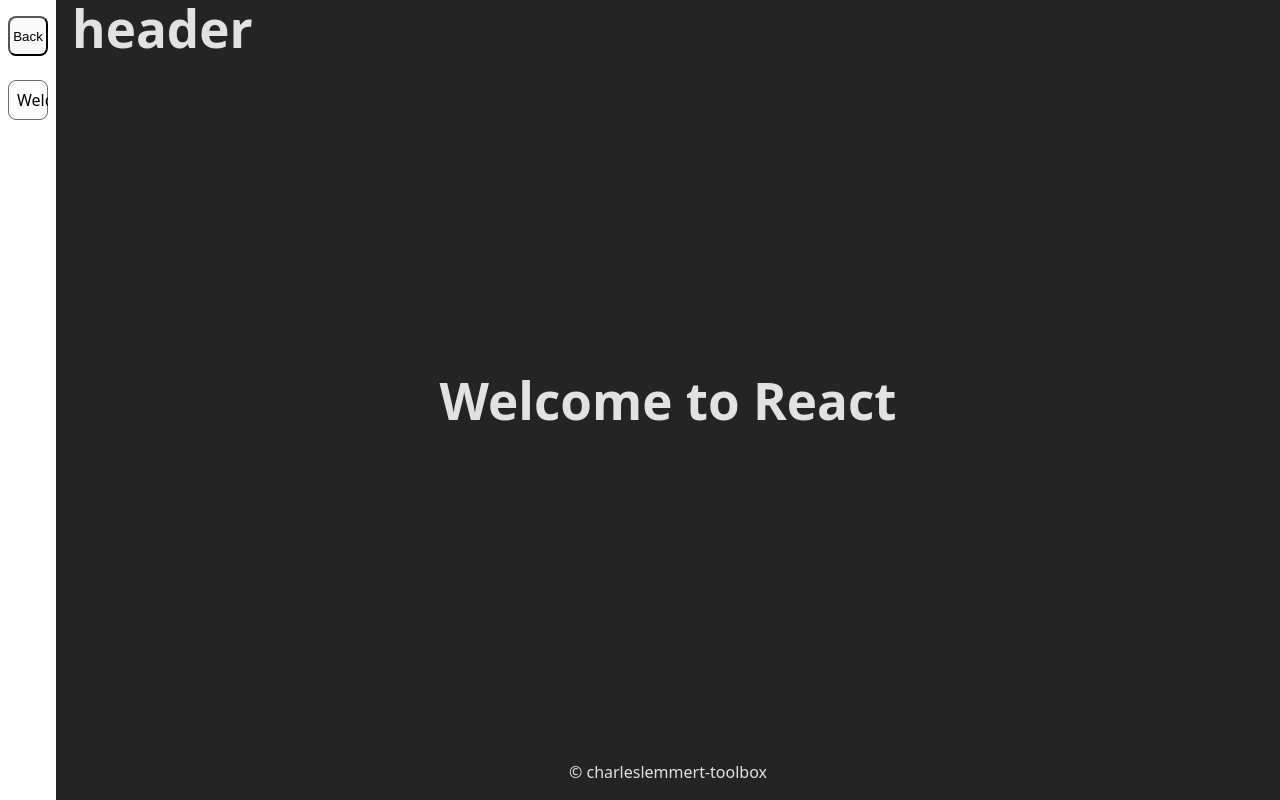
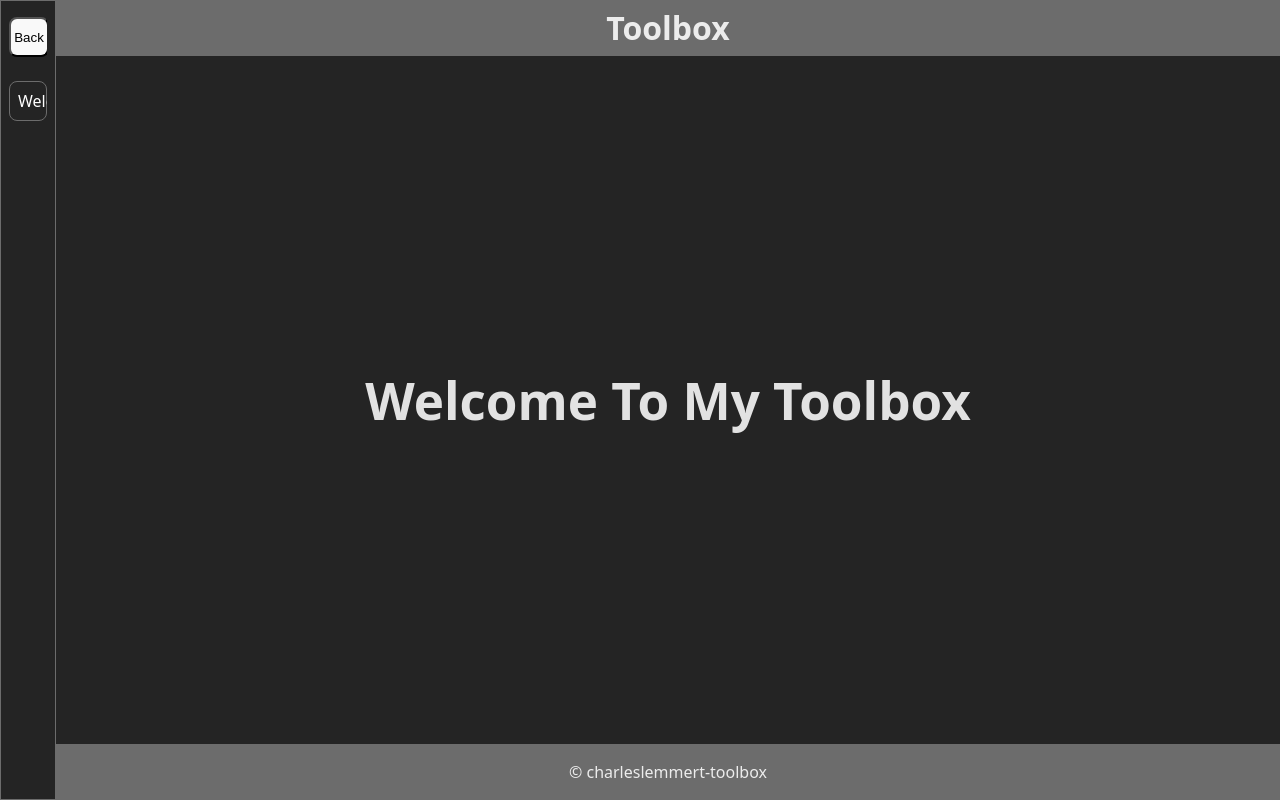
Before and after one commit to Astro-Alien/toolbox, a React (Vite) app: page / in a window 1280 px wide. Built offline with nearby package versions, Linux system fonts and the light colour scheme.

Commit message:
committing styling updates

```diff
--- a/src/App.css
+++ b/src/App.css
@@ -10,11 +10,16 @@
   grid-column: 2 / 3;
   grid-row: 1;
   display: flex;
-  justify-content: space-between;
+  justify-content: center;
   align-items: center;
   padding: 0 1rem;
-  background-color: #242424;
   color: rgba(255, 255, 255, 0.87);
+  border: 1px solid #6c6c6c;
+  background-color: #6c6c6c;
+}
+header h1 {
+  font-size: 2rem;
+  line-height: 1.1;
 }
 
 main {
@@ -33,6 +38,7 @@
   display: flex;
   justify-content: center;
   align-items: center;
-  background-color: #242424;
   color: rgba(255, 255, 255, 0.87);
+  border: 1px solid #6c6c6c;
+  background-color: #6c6c6c;
 }
--- a/src/App.jsx
+++ b/src/App.jsx
@@ -22,14 +22,14 @@
     <>
       <NavigationBar defaultTab="welcome"/>
       <header>
-         <h1>header</h1>
+         <h1>Toolbox</h1>
       </header>
 
       <main>
         {Component ? <Component /> : <Welcome />}
       </main>
 
-      <footer>&copy; charleslemmert-toolbox</footer>
+      <footer>&copy; charleslemmert-toolbox </footer>
     </>
   )
 }
--- a/src/components/Welcome/welcome.jsx
+++ b/src/components/Welcome/welcome.jsx
@@ -1,7 +1,7 @@
 function Welcome() {
   return (
     <>
-        <h1>Welcome to React</h1>
+        <h1>Welcome To My Toolbox</h1>
     </>
   );
 }
--- a/src/components/navigation-bar/navigation-bar.css
+++ b/src/components/navigation-bar/navigation-bar.css
@@ -3,8 +3,9 @@
     grid-row: 1 / 4;
     z-index: 2;
     padding: 0.5rem;
-    background-color: #FFFFFF;
-  }
+    background-color: #242424;
+    border: 1px solid #6C6C6C;
+}
 
   .navigation-bar_navigation-container {
     display: flex;
@@ -38,7 +39,7 @@
 
   .navigation-bar li a {
     text-decoration: none;
-    color: #000000;
+    color: #FFFFFF;
     cursor: pointer;
   }
 
```
